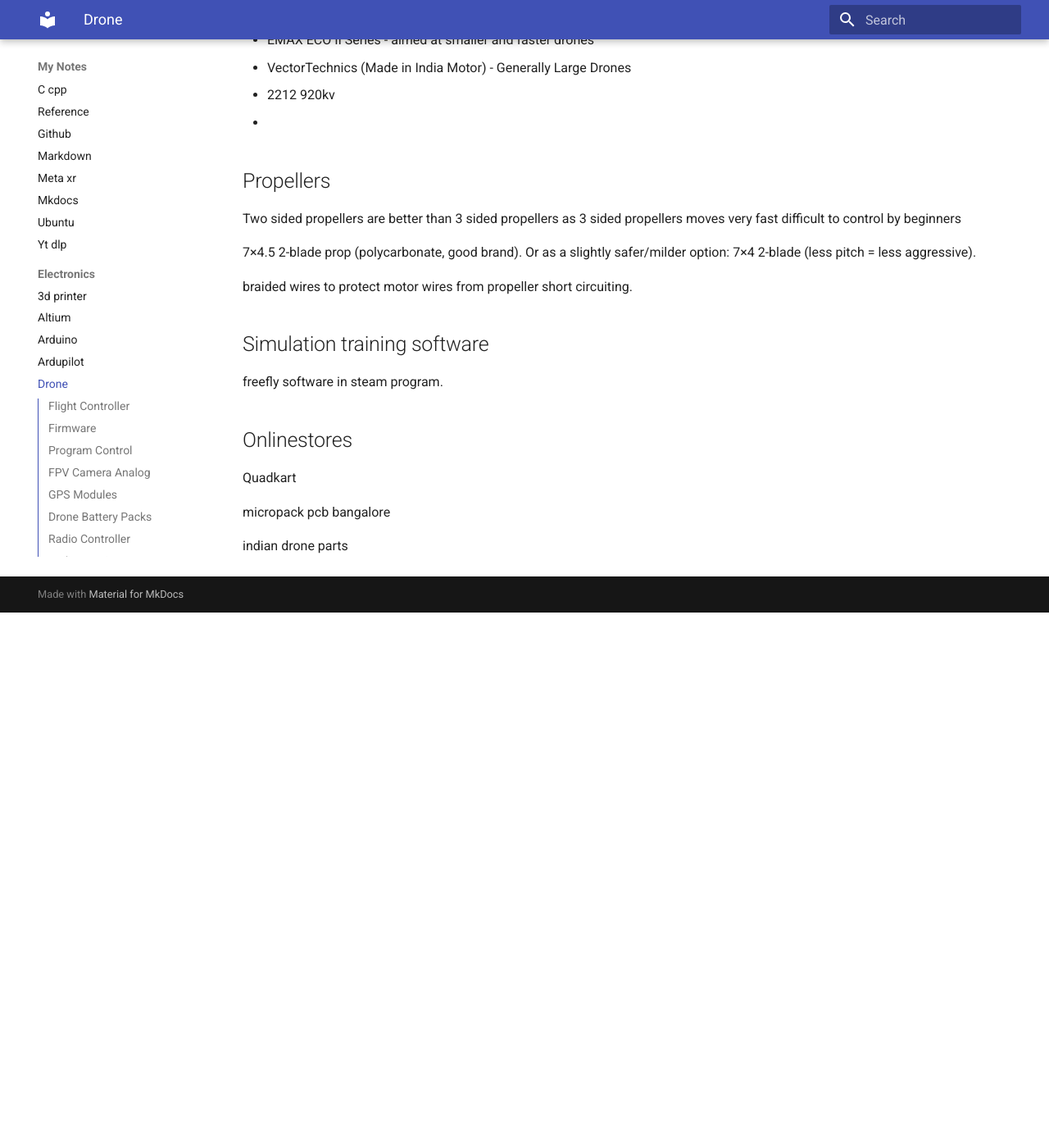
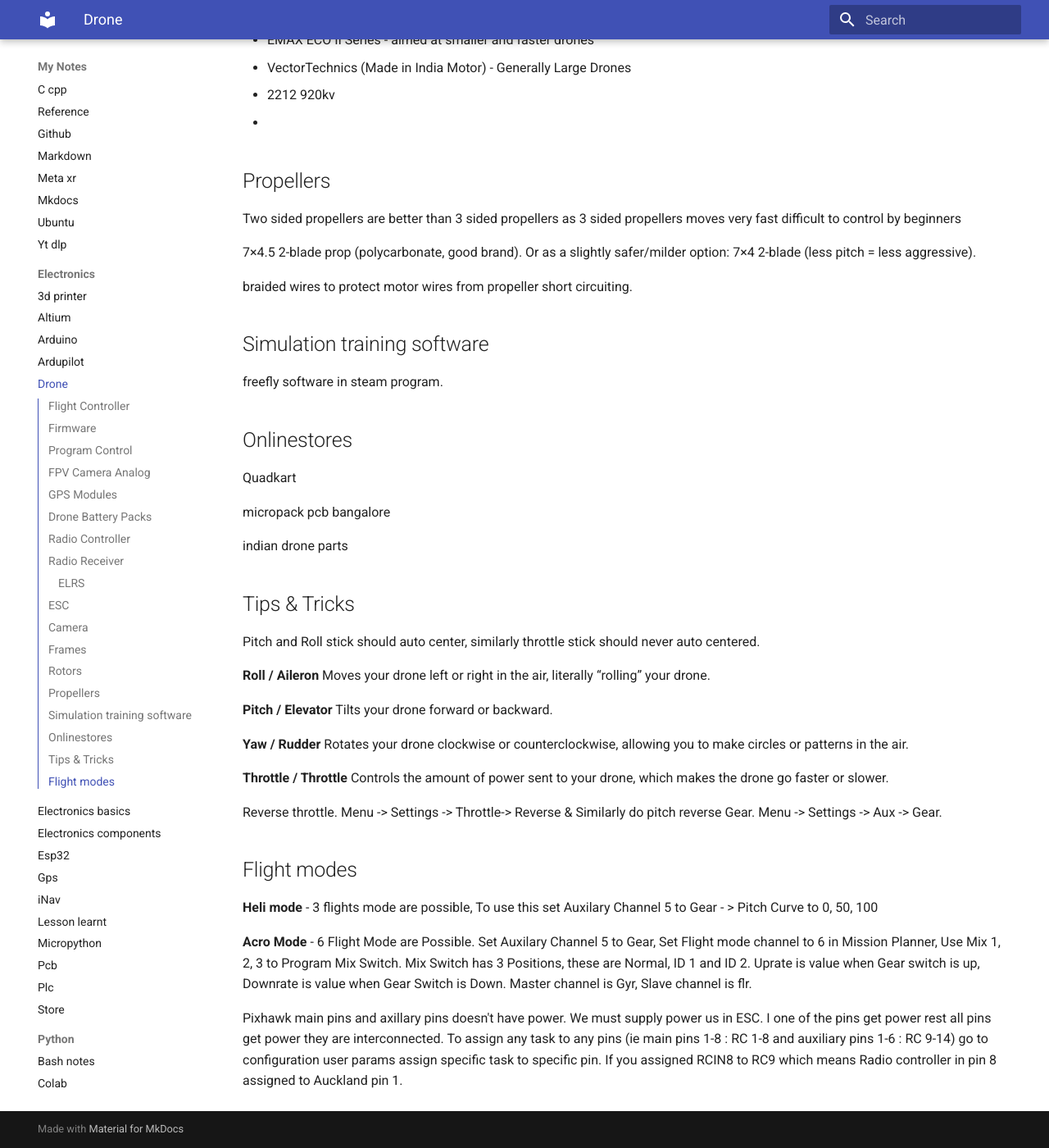
Before and after one commit to fedcba499/notes, an MkDocs documentation site: the page built from docs/electronics/drone.md, in a window 1280 px wide and 1400 px high, scrolled down 3345 px. Shown: the whole window at 82% size. Built offline with MkDocs 1.6.1 and Material for MkDocs 9.7.7, drawn with Linux system fonts in a browser that asks for light colours; before the commit the page ends 4092 px from its top, so only the background shows below that.

Commit message:
types of movement

```diff
--- a/docs/electronics/drone.md
+++ b/docs/electronics/drone.md
@@ -137,3 +137,29 @@
 micropack pcb bangalore
 
 indian drone parts
+
+## Tips & Tricks
+
+Pitch and Roll stick should auto center, similarly throttle stick should never auto centered.
+
+**Roll / Aileron**	Moves your drone left or right in the air, literally “rolling” your drone.
+
+**Pitch / Elevator**	Tilts your drone forward or backward.
+
+**Yaw / Rudder**	Rotates your drone clockwise or counterclockwise, allowing you to make circles or patterns in the air.
+
+**Throttle / Throttle**	Controls the amount of power sent to your drone, which makes the drone go faster or slower.
+
+
+Reverse throttle.	Menu -> Settings -> Throttle-> Reverse & Similarly do pitch reverse
+Gear.	Menu -> Settings -> Aux -> Gear.
+
+## Flight modes
+
+**Heli mode** - 3 flights mode are possible, To use this set Auxilary Channel 5 to Gear - > Pitch Curve to 0, 50, 100
+
+**Acro Mode** - 6 Flight Mode are Possible. Set Auxilary Channel 5 to Gear, Set Flight mode channel to 6 in Mission Planner, Use Mix 1, 2, 3 to Program Mix Switch. Mix Switch has 3 Positions, these are Normal, ID 1 and ID 2. Uprate is value when Gear switch is up, Downrate is value when Gear Switch is Down. Master channel is Gyr, Slave channel is flr.
+
+Pixhawk main pins and axillary pins doesn't have power. We must supply power us in ESC. I one of the pins get power rest all pins get power they are interconnected.
+To assign any task to any pins (ie main pins 1-8 : RC 1-8 and auxiliary pins 1-6 : RC 9-14) go to configuration user params assign specific task to specific pin.
+If you assigned RCIN8 to RC9 which means Radio controller in pin 8 assigned to Auckland pin 1.
```
